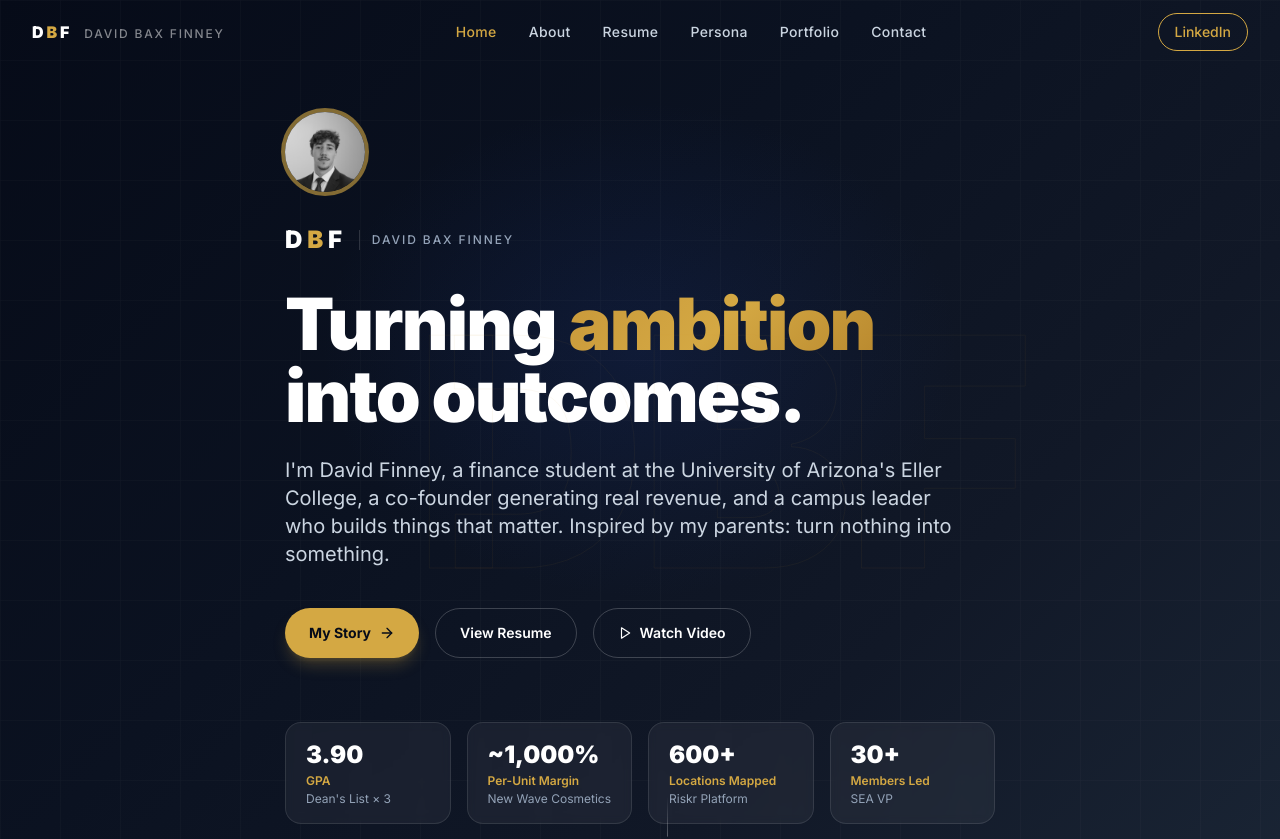
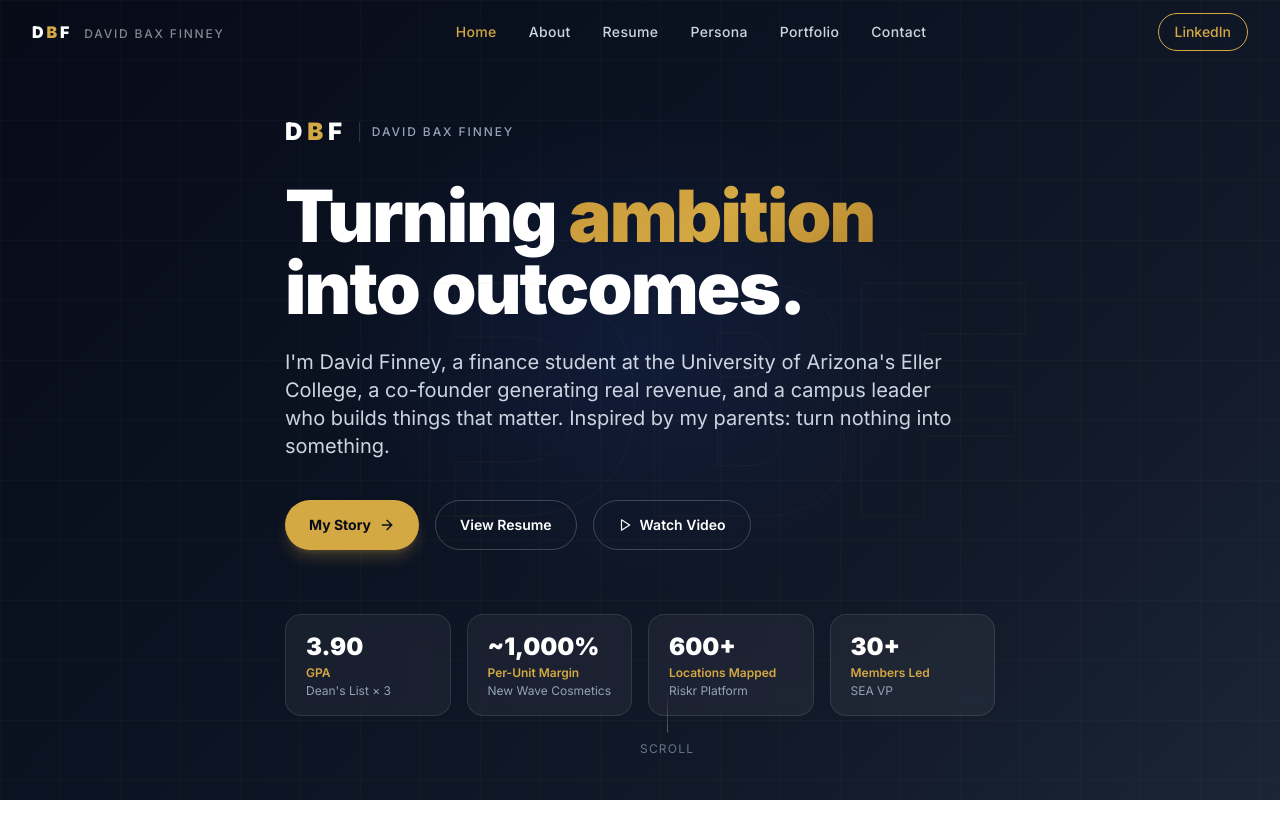
Before and after one commit to dfin13/davidbaxfinney, a Next.js app: page / in a window 1280 px wide. Shown: the top 839 px of the page. Built offline with nearby package versions, Linux system fonts and the light colour scheme.

Commit message:
Remove headshot from home page hero

```diff
--- a/app/page.tsx
+++ b/app/page.tsx
@@ -98,20 +98,9 @@ export default function Home() {
 
           <div className="max-w-4xl">
             <motion.div
-              initial={{ opacity: 0, scale: 0.9 }}
-              animate={{ opacity: 1, scale: 1 }}
-              transition={{ duration: 0.5, ease: [0.25, 0.46, 0.45, 0.94] }}
-              className="mb-8"
-            >
-              <div className="w-20 h-20 rounded-full overflow-hidden ring-2 ring-gold-400/60 ring-offset-2 ring-offset-transparent">
-                <img src="/headshot.png" alt="David Finney" className="w-full h-full object-cover" />
-              </div>
-            </motion.div>
-
-            <motion.div
               initial={{ opacity: 0, y: 16 }}
               animate={{ opacity: 1, y: 0 }}
-              transition={{ duration: 0.5, delay: 0.05, ease: [0.25, 0.46, 0.45, 0.94] }}
+              transition={{ duration: 0.5, ease: [0.25, 0.46, 0.45, 0.94] }}
               className="flex items-center gap-3 mb-8"
             >
               <span className="font-black text-2xl tracking-[0.2em] text-white">
```
